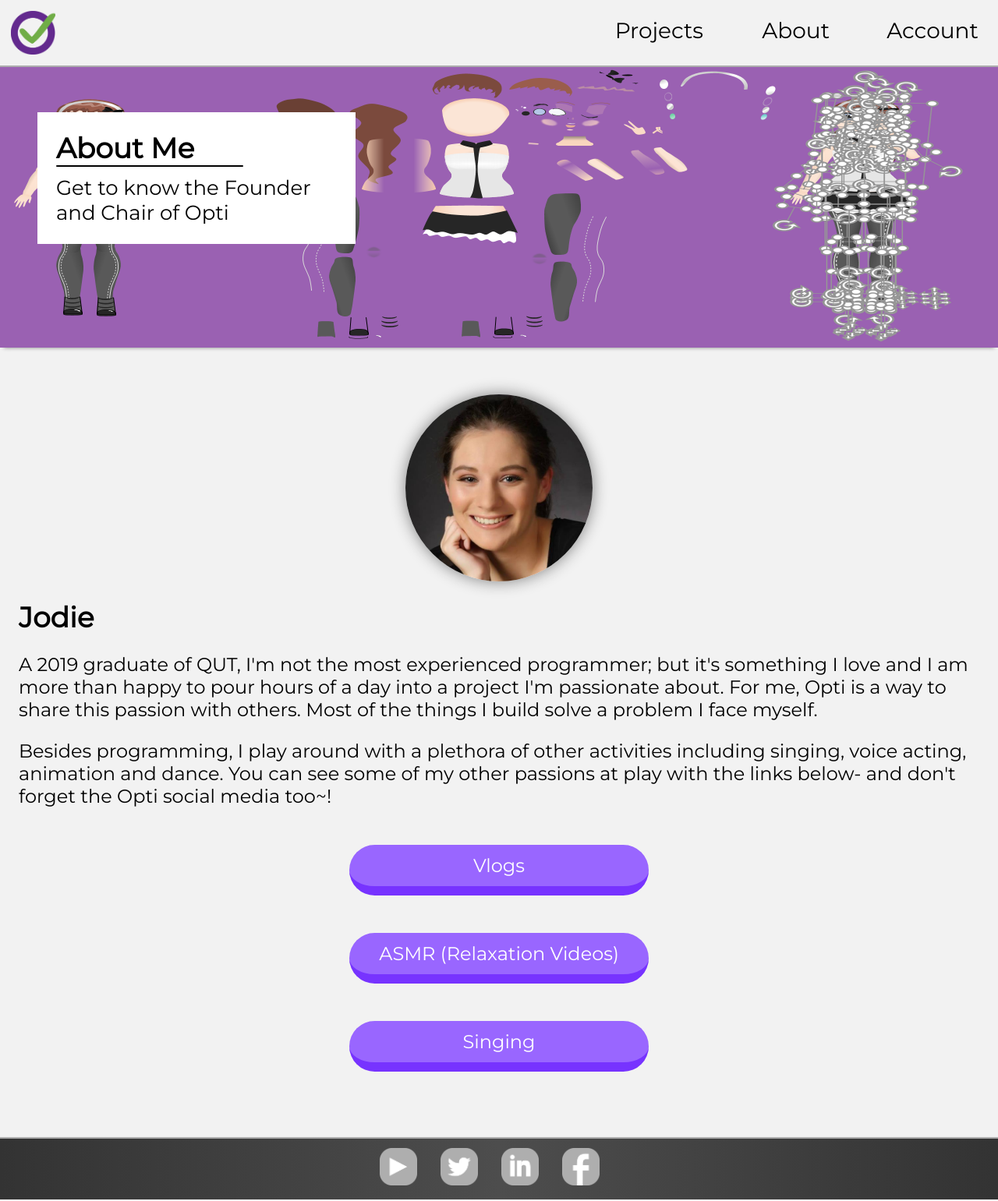
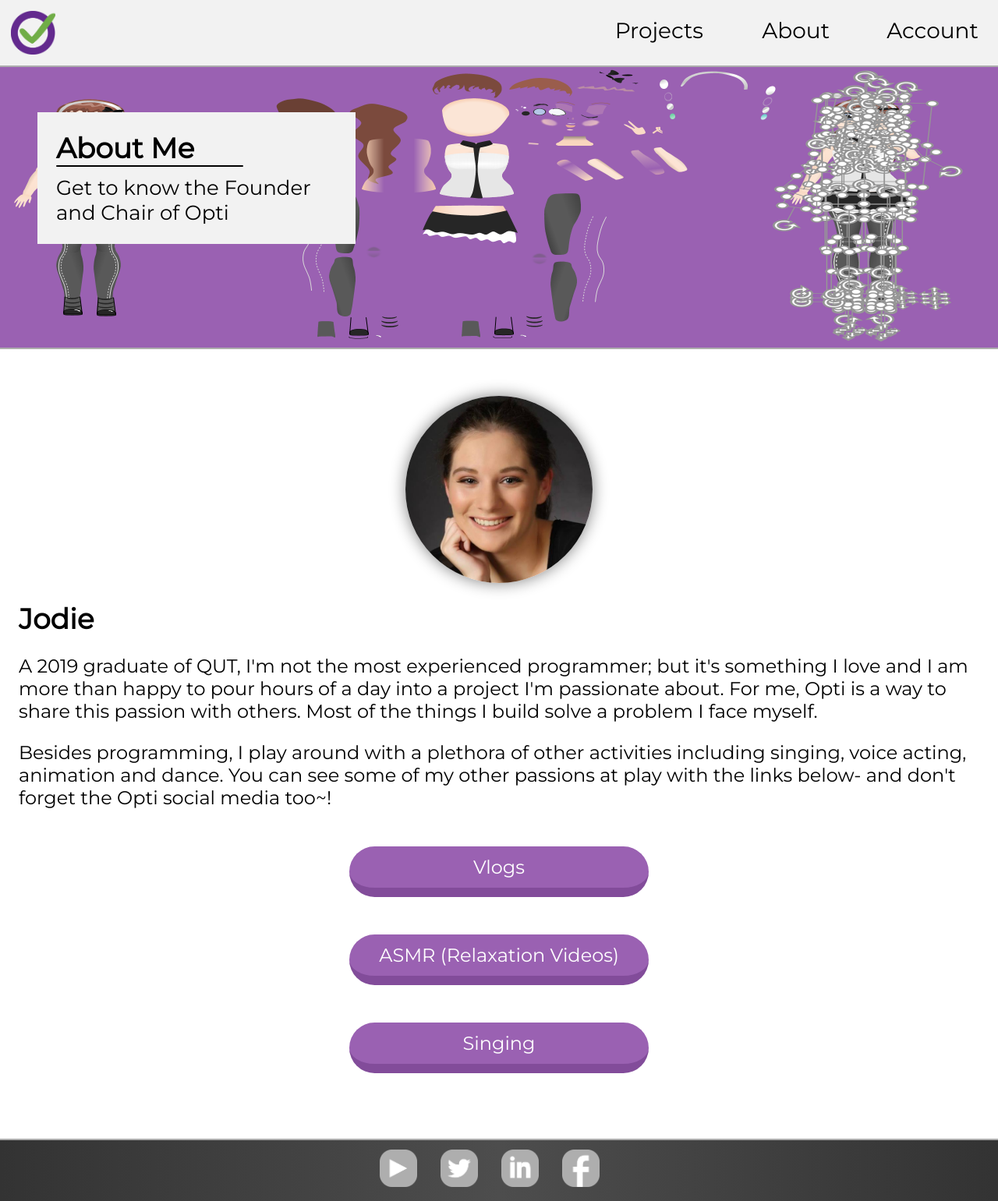
Before and after one commit to JodieMM/OptiSite, a PHP site: page /about_me in a window 1280 px wide. Shown: the whole page at 78% size. Run offline with PHP 8.4, Linux system fonts and the light colour scheme.

Commit message:
Changed button colours, added thindivider and converted it to a css border property rather than a class

```diff
--- a/Design/SectorConstants/footer.php
+++ b/Design/SectorConstants/footer.php
@@ -1,4 +1,3 @@
-<div class="thindivider"></div>
 <div class="footer">
 	<a href="https://www.youtube.com/channel/UCiip8jvHNeyuF37XpmbgNog/" target="_blank"><img src="Design/Images/ytlogo.png" alt="Opti YouTube"></a>
 	<a href="https://twitter.com/OptiJodie/" target="_blank"><img src="Design/Images/twitterlogo.png" alt="Opti Twitter"></a>
--- a/Design/SectorConstants/header.php
+++ b/Design/SectorConstants/header.php
@@ -3,15 +3,24 @@
     <title>Opti</title>
 
 	<!-- Design Components -->
+
+	<!-- CSS -->
 	<link href="Design/header.css" rel="stylesheet" type="text/css"/>
     <link href="Design/style.css" rel="stylesheet" type="text/css"/>
 	<link href="Design/timeline.css" rel="stylesheet" type="text/css"/>
+	<link href="Design/special.css" rel="stylesheet" type="text/css"/>
+
+	<!-- Fonts -->
 	<link href='https://fonts.googleapis.com/css?family=Actor' rel='stylesheet'/>
 	<link href="https://fonts.googleapis.com/css?family=Montserrat&display=swap" rel="stylesheet">
+
+	<!-- Images -->
 	<link rel="icon" href="Design/Images/logo.png"/>
 	<link rel="apple-touch-icon" href="Design/Images/logo.png"/>
 
+
 	<!-- Code Components -->
+
 	<!--<script type="text/javascript" src="Functions/JSFunctions.js"/></script>-->
 
 </head>
@@ -38,4 +47,3 @@
 			<a href="account_in"><li>Account</li></a>
 		</ul>
 	</div>
-	<div class="thindivider"></div>
--- a/Design/header.css
+++ b/Design/header.css
@@ -2,7 +2,7 @@ body{
     margin: 0;
 	font-family: 'Montserrat', 'Actor', 'Tahoma', sans-serif;
     font-size: 24px;
-    background-color: #f2f2f2;
+    background-color: #ffffff;
 }
 
 
@@ -13,6 +13,7 @@ body{
 	background-color: #f2f2f2;
 	height: 3em;
 	font-size: 28px;
+	border-bottom: 2px solid #adadad;
 }
 
 .header img{
@@ -90,6 +91,7 @@ body{
 	padding: 0.5em;
 	background: linear-gradient(to left, #333333, #4d4d4d, #333333);
 	text-align: center;
+	border-top: 2px solid #adadad;
 }
 
 .footer img{
--- a/Design/style.css
+++ b/Design/style.css
@@ -1,4 +1,9 @@
 /*--- CONTENT STYLES ---*/
+
+/* Colours */
+/*
+	PURPLE: #9a61b2; #824c9a; #653b78
+*/
 
 /* Clear Originals */
 p{
@@ -13,21 +18,17 @@ h1{
 
 
 /* For Mobile */
-.content{
-	display: block;
-	min-height: 75%;
+
+.head img{
+	min-width: 100%;
+	height: 10em;
+	border-bottom: 2px solid #adadad;
 }
 
 .headtext{
-	display: block;
-	width: 100%;
 	padding: 1em;
-	z-index: 4;
-	background-color: #ffffff;
-}
-
-.headtext h1{
-	margin: 0;
+	background-color: #f2f2f2;
+	border-bottom: 2px solid #adadad;
 }
 
 .headtext p{
@@ -42,12 +43,6 @@ h1{
     height: 2px;
 	border-radius: 1px;
     background: #000000;
-}
-
-.head img{
-	min-width: 100%;
-	height: 10em;
-	z-index: 3;
 }
 
 .middle{
@@ -65,24 +60,23 @@ h1{
 	vertical-align: middle;
 }
 
-.middle a{
+a.button {
 	display: block;
 	width: 15em;
 	margin: 2em auto;
 	padding: 0.5em;
-	vertical-align: bottom;
 	text-align: center;
-	border-bottom: 0.5em solid #2eb82e;
+	border-bottom: 0.5em solid #824c9a;
 	border-radius: 3em;
-	background-color: #47d147;
+	background-color: #9a61b2;
 	text-decoration: none;
 	color: white;
 	transition: transform 0.3s;
 }
 
-.middle a:hover{
-	background-color: #5ce21d;
-	border-color: #47d147;
+a.button:hover{
+	background-color: #824c9a;
+	border-color: #653b78;
 	transform: scale(1.05, 1.05);
 }
 
@@ -96,70 +90,21 @@ h1{
 	border-color: #9966ff;
 }
 
-.white{
-	background-color: #ffffff;
-	min-height: 75%;
-}
-
-.split{
-	display: inline-block;
-	margin: 1em;
-	padding: 1.5em;
-	border-radius: 3em;
-	border-bottom: 0.5em solid #99ff66;
-	vertical-align: middle;
-}
-
-.split a{
-	text-decoration: none;
-	color: black;
-}
-
-.split h1{
-	padding-bottom: 0.5em;
-}
-
-.left{
-	background-color: #bbff99;
-}
-
-.left:hover{
-	background-color: #99ff66;
-	border-bottom-color: #5cd65c;
-}
-
-.right{
-	background-color: #b3b3ff;
-	border-bottom-color: #9999ff;
-}
-
-.right:hover{
-	background-color: #9999ff;
-	border-bottom-color: #6666ff;
-}
-
-.thindivider{
-	width: 100%;
-	height: 2px;
-	background-color: #adadad;
-}
-
 
 /* For Tablets */
 @media only screen and (min-width: 768px){
 	.head img{
 		height: 15em;
-		box-shadow: -0 5px 5px -5px grey;
 	}
 
 	.headtext{
 		position: absolute;
 		width: 15em;
 		left: 2em;
-		top: 7em;
 		animation: fadein 1.5s;
 		animation-timing-function: linear;
 		animation-fill-mode: forwards;
+		border: none;
 	}
 
 	@keyframes fadein{
@@ -192,35 +137,4 @@ h1{
 	.full p{
 		width: auto;
 	}
-
-	.split{
-		min-width: 13em;
-		width: 35%;
-		height: 8em;
-	}
-
-	.right{
-		margin-left: -0.25em;
-	}
 }
-
-
-
-/*--- SPECIAL STYLES ---*/
-.homepage img{
-	display: block;
-	width: 100%;
-}
-
-.icon img{
-	display: block;
-	width: 10em;
-	margin: 1em auto;
-	border-radius: 5em;
-	box-shadow: 0 0 20px grey;
-	transition: transform 1s;
-}
-
-.icon img:hover{
-	transform: scale(1.1, 1.1);
-}
--- a/Design/timeline.css
+++ b/Design/timeline.css
@@ -5,7 +5,7 @@
 	margin-left: 48px;
 	padding: 0.5em;
 	padding-left: 1em;
-	border-left: 8px solid #47d147;
+	border-left: 8px solid #9a61b2;
 	font-size: 26px;
 }
 
@@ -22,7 +22,7 @@
 }
 
 .timeline:last-child{
-	border-left: 8px dotted #47d147;
+	border-left: 8px dashed #9a61b2;
 }
 
 .timeline p{
@@ -35,7 +35,7 @@
     height: 5px;
     left: -19px;
     top: 25px;
-    background-color: #9966ff;
+    background-color: #653b78;
     border-radius: 3px;
 }
 
@@ -43,7 +43,7 @@
 	position: absolute;
     width: 15px;
     height: 15px;
-    background-color: #9966ff;
+    background-color: #653b78;
     top: -5px;
     border-radius: 7.5px;
 	content: "";
--- a/about_me.php
+++ b/about_me.php
@@ -11,7 +11,8 @@
 				<p> Get to know the Founder and Chair of Opti </p>
 			</div>
 		</div>
-		<div class="full purple icon middle">
+
+		<div class="full icon middle">
 			<img src="Design/Images/jodie.jpg" alt="Jodie">
 			<h1> Jodie </h1>
 			<p> A 2019 graduate of QUT, I'm not the most experienced programmer; but it's something I love and I am
@@ -20,9 +21,9 @@
 			<p> Besides programming, I play around with a plethora of other activities including singing, voice acting,
 			animation and dance. You can see some of my other passions at play with the links below- and don't forget
 			the Opti social media too~!</p>
-			<a href="" target="_blank">Vlogs</a>
-			<a href="" target="_blank">ASMR (Relaxation Videos)</a>
-			<a href="" target="_blank">Singing</a>
+			<a class="button" href="" target="_blank">Vlogs</a>
+			<a class="button" href="" target="_blank">ASMR (Relaxation Videos)</a>
+			<a class="button" href="" target="_blank">Singing</a>
 		</div>
 	</section>
 
--- a/about_opti.php
+++ b/about_opti.php
@@ -11,6 +11,7 @@
 				<p> OPTImum OPTIons </p>
 			</div>
 		</div>
+
 		<div class="middle">
 			<h1> Opti Values </h1>
 			<p> Opti is dedicated to creating software that is user-friendly and makes things
--- a/our_policies.php
+++ b/our_policies.php
@@ -15,13 +15,13 @@
 			<h1> Privacy Policy </h1>
 			<p> Every account made with Opti is handled with the Privacy Policy outlined here.
 			Privacy concerns can be sent to privacy@opti.technology.
-			<a href="privacy_policy">Privacy Policy</a></p>
+			<a class="button" href="privacy_policy">Privacy Policy</a></p>
 			<img src="Design/Images/coverbg.png" alt="Lily making the motion for 'shh'">
 
 			<h1> Terms and Conditions </h1>
 			<p> When you download any software from Opti, you must accept the Terms and Conditions of use
 			for that software. You can peruse these below.
-			<a href="terms_and_conditions">Optimator Terms and Conditions</a></p>
+			<a class="button" href="terms_and_conditions">Optimator Terms and Conditions</a></p>
 			<img src="Design/Images/coverbg.png" alt="Lily with a clipboard">
 		</div>
 	</section>
```
Also changed, not shown: Design/special.css (added, +79 -0 lines).
